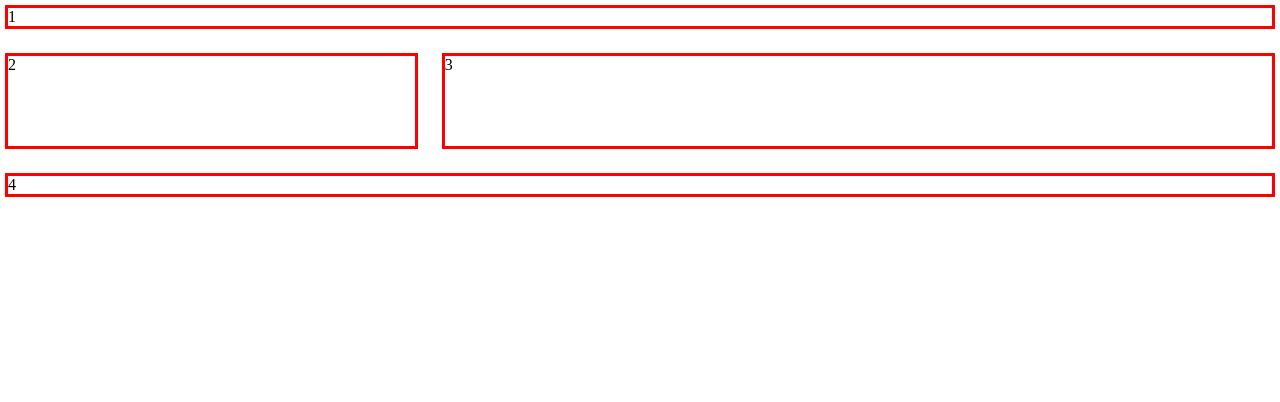
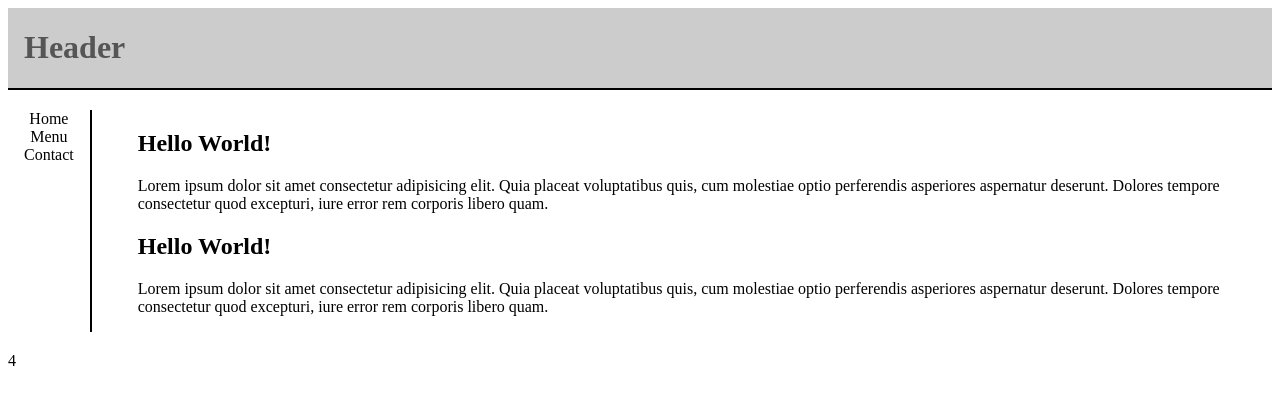
Before and after one commit to justintankh/learning-webdesign, a plain HTML site: page Intermediate CSS/27. Grid/index.html in a window 1280 px wide. Drawn offline with Linux system fonts and the light colour scheme.

Commit message:
grid layout

```diff
--- a/Intermediate CSS/27. Grid/index.html
+++ b/Intermediate CSS/27. Grid/index.html
@@ -11,40 +11,102 @@
 
         #grid {
             display: grid;
-            grid-template-columns: auto auto auto;
-            grid-row-gap: 30px;
+            grid-template-columns: auto auto auto auto;
+            grid-row-gap: 20px;
             grid-column-gap: 30px;
         }
 
         .item {
-            outline: 3px solid red;
+            /* outline: 2px solid red; */
         }
 
         .item1,
         .item4 {
             grid-column-start: 1;
-            grid-column-end: 4;
+            grid-column-end: 5;
         }
 
         .item2 {
             grid-row-start: 2;
             grid-row-end: 6;
+            /* width: 3rem; */
         }
 
         .item3 {
             grid-row-start: 2;
             grid-row-end: 6;
             grid-column-start: 2;
-            grid-column-end: 4;
+            grid-column-end: 5;
+        }
+
+        .header {
+            padding: 0 1rem;
+            background-color: #ccc;
+            color: #555;
+            border-bottom: 2px solid black;
+        }
+
+        h1 {
+            /* margin: 0; */
+            /* padding: 0 1rem; */
+        }
+
+        .navigation {
+            border-right: 2px solid black;
+        }
+
+
+        nav>ul {
+            /* outline: 1px solid blue; */
+            padding: 0 0;
+            margin: 0 auto;
+        }
+
+        li {
+            /* outline: 1px solid blue; */
+            list-style-type: none;
+            text-align: center;
+            padding: 0 1rem;
+        }
+
+        .content {
+            flex-basis: 80%;
+            flex-grow: 1;
+            flex-shrink: 0;
+            padding: 0 1rem;
         }
     </style>
 </head>
 
 <body>
     <div id="grid">
-        <div class="item item1">1</div>
-        <div class="item item2">2</div>
-        <div class="item item3">3</div>
+        <div class="item item1 header">
+            <h1>Header</h1>
+        </div>
+        <div class="item item2 navigation">
+            <nav>
+                <ul>
+                    <li>Home</li>
+                    <li>Menu</li>
+                    <li>Contact</li>
+                </ul>
+            </nav>
+        </div>
+        <div class="item item3 content">
+            <h2>Hello World!</h2>
+            <p>Lorem ipsum dolor sit amet consectetur adipisicing elit. Quia placeat voluptatibus quis, cum
+                molestiae
+                optio perferendis asperiores aspernatur deserunt. Dolores tempore consectetur quod excepturi, iure
+                error
+                rem corporis libero quam.</p>
+            <h2>Hello World!</h2>
+            <p>Lorem ipsum dolor sit amet consectetur adipisicing elit. Quia placeat voluptatibus quis, cum
+                molestiae
+                optio perferendis asperiores aspernatur deserunt. Dolores tempore consectetur quod excepturi,
+                iure
+                error
+                rem corporis libero quam.</p>
+        </div>
         <div class="item item4">4</div>
         <!-- <div class="item item5">5</div>
         <div class="item item6">6</div>
```
